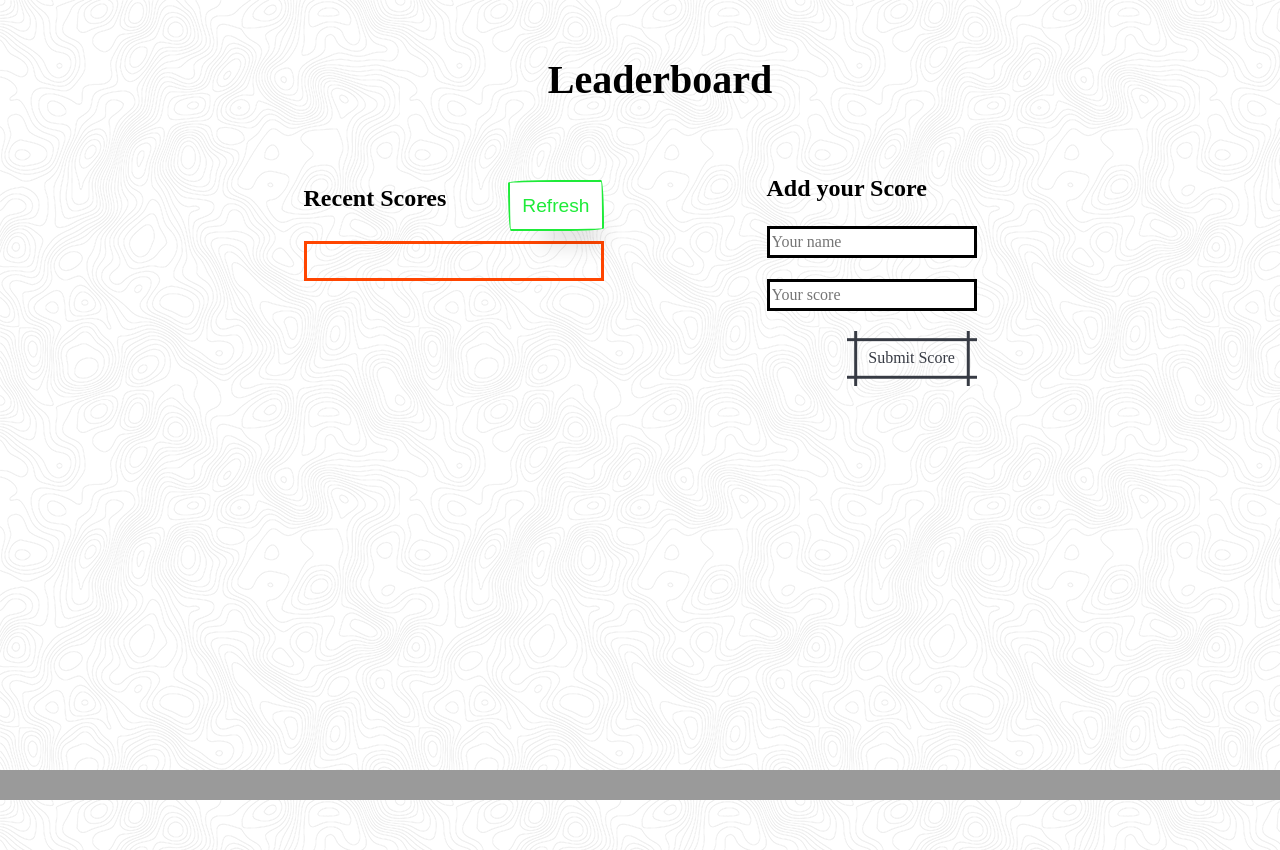
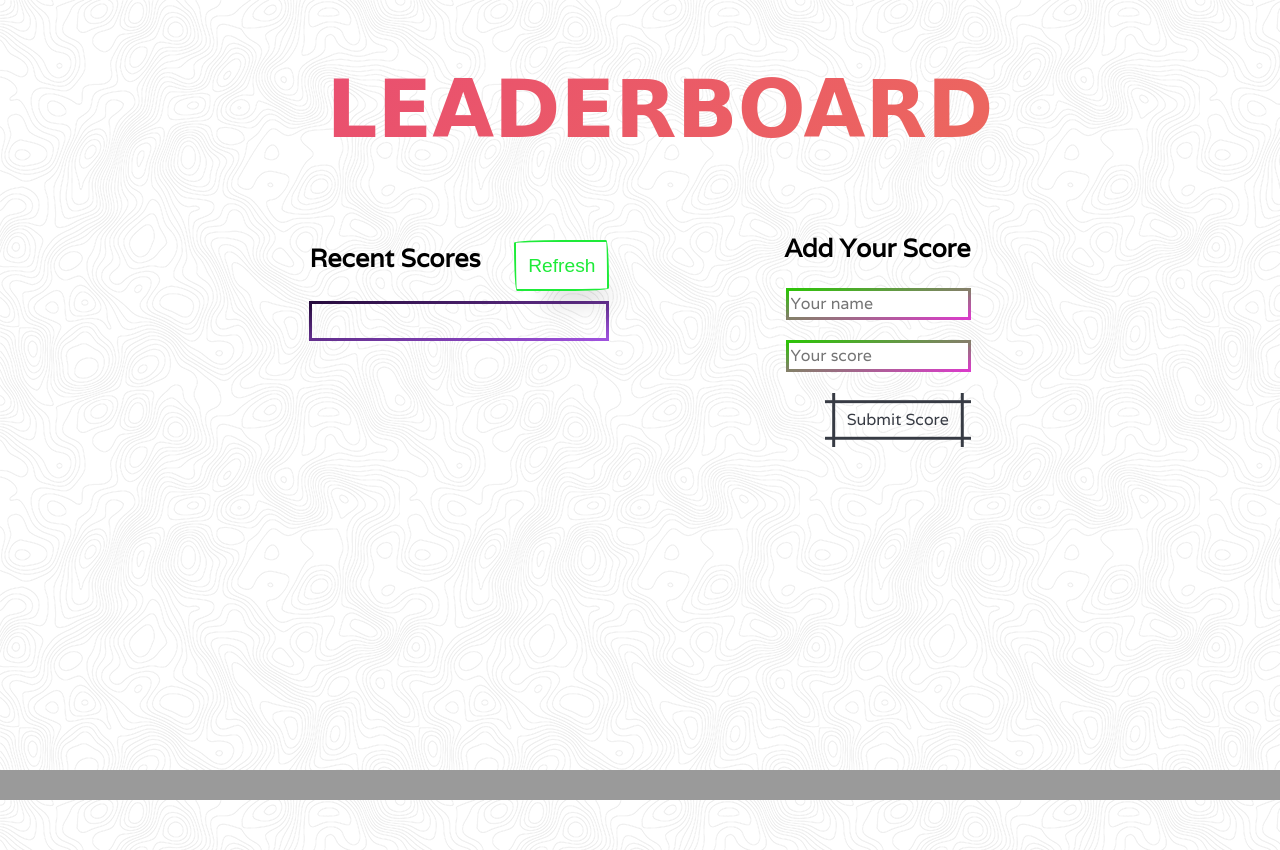
Before and after one commit to MosDevx/LeaderBoard, a website built with webpack: page src/index.html in a window 1280 px wide. Built offline with nearby package versions, Linux system fonts and the light colour scheme; no server answers; a web font is replaced by a local one.

Commit message:
finish styles

```diff
--- a/src/index.html
+++ b/src/index.html
@@ -11,13 +11,18 @@
     <meta name="description" content="" />
     <meta name="viewport" content="width=device-width, initial-scale=1" />
     <link rel="stylesheet" href="" />
+    <link rel="preconnect" href="https://fonts.googleapis.com">
+    <link rel="preconnect" href="https://fonts.gstatic.com" crossorigin>
+    <link href="https://fonts.googleapis.com/css2?family=Keania+One&display=swap" rel="stylesheet">
+    <link href="https://fonts.googleapis.com/css2?family=Varela&display=swap" rel="stylesheet">
+
   </head>
   <body>
 
 
     <main class="main">
 
-      <h1 class="title">Leaderboard</h1>
+      <h1 class="title">LEADERBOARD</h1>
       <section class="main-section">
 
 				<section class="display-section">
@@ -35,11 +40,11 @@
 
 				<section class="add-section">
 					<div>
-						<h2>Add your Score</h2>
+						<h2>Add Your Score</h2>
 					</div>
 					<form action="" class="add-form" id="add-form">
-						<input type="text" id="name-field" placeholder="Your name"/>
-						<input type="text" id="score-field" placeholder="Your score"/>
+						<input type="text" required id="name-field" placeholder="Your name"/>
+						<input type="number" required id="score-field" placeholder="Your score"/>
 						<input type="submit" value="Submit Score" class="button-89"></input>
 					</form>
 				</section>
--- a/src/style.css
+++ b/src/style.css
@@ -76,14 +76,41 @@ h6 {
 body{
   background-image: url('./Assets/topography.png');
   background-repeat: repeat;
+  font-family: 'Varela', sans-serif;
 }
 .title {
-  font-size: 40px;
+  font-size: 80px;
   margin-left: 40px;
   margin-top: 50px;
   text-align: center;
+  font-family: 'Keania One', cursive;
+
+  background: linear-gradient(-45deg, #ee7752, #e73c7e, #23a6d5, #23d5ab);
+	background-size: 400% 400%;
+	animation: gradient 10s ease infinite;
+  -webkit-background-clip: text;
+  -moz-background-clip: text;
+  -webkit-text-fill-color: transparent;
+  -moz-text-fill-color: transparent;
+
 }
 
+@keyframes gradient {
+	0% {
+		background-position: 0% 50%;
+	}
+	50% {
+		background-position: 100% 50%;
+	}
+	100% {
+		background-position: 0% 50%;
+	}
+}
+
+h2{
+  font-family: 'Varela', sans-serif;
+  font-size: 25px;
+}
 .main {
   margin: auto;
   text-align: start;
@@ -120,13 +147,34 @@ body{
 }
 
 input {
-  border: 3px solid black;
+  border-image: linear-gradient(to right bottom, #2cc506, #dc3acc);
+  border-width: 3px;
+  border-style: solid;
+  border-image-slice: 1;
 }
 
+/* remove arrows from number input field */
+/* Chrome, Safari, Edge, Opera */
+input::-webkit-outer-spin-button,
+input::-webkit-inner-spin-button {
+  -webkit-appearance: none;
+  margin: 0;
+}
+
+/* Firefox */
+input[type=number] {
+  -moz-appearance: textfield;
+}
+
+
 .table {
-  border: 3px solid orangered;
+  /* border: 3px solid orangered; */
   width: 300px;
   min-height: 40px;
+  border-image: linear-gradient(to right bottom, #260B3C, #a053df);
+  border-width: 3px;
+  border-style: solid;
+  border-image-slice: 1;
 }
 
 tr {
@@ -134,7 +182,7 @@ tr {
 }
 
 tr:nth-child(odd) {
-  background-color: rgba(255, 68, 0, 0.625);
+  background-color: #b16de8c9;
 }
 
 .footer {
```
Also changed, not shown: dist/index.html, dist/main.js.
